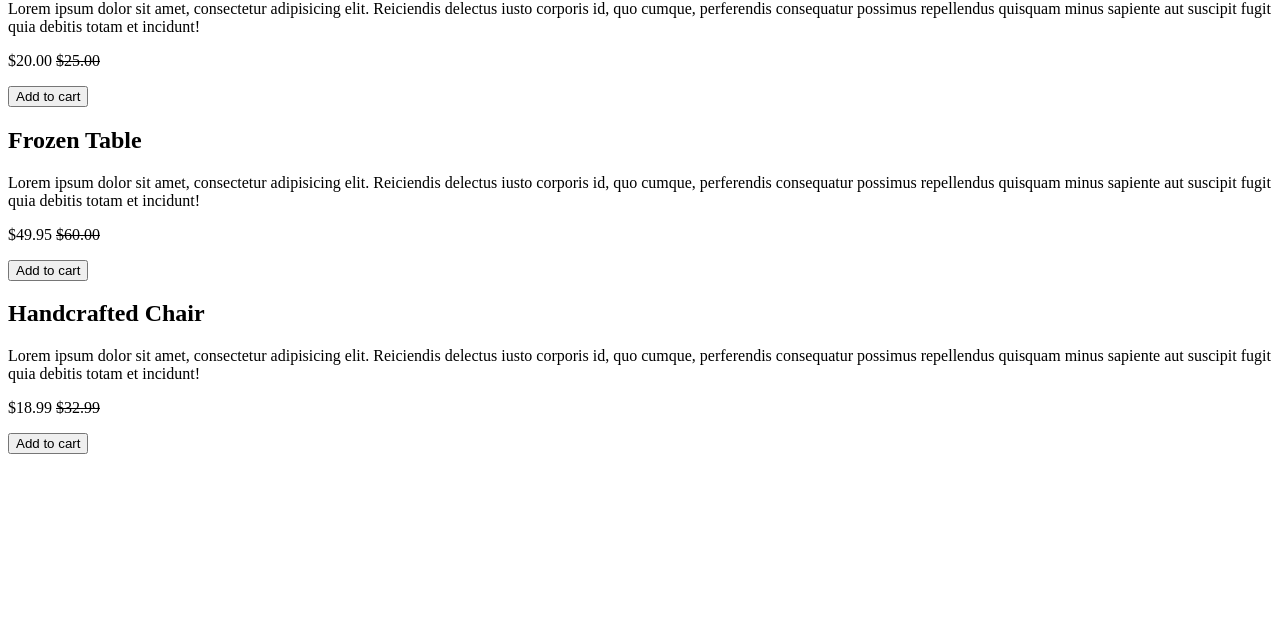
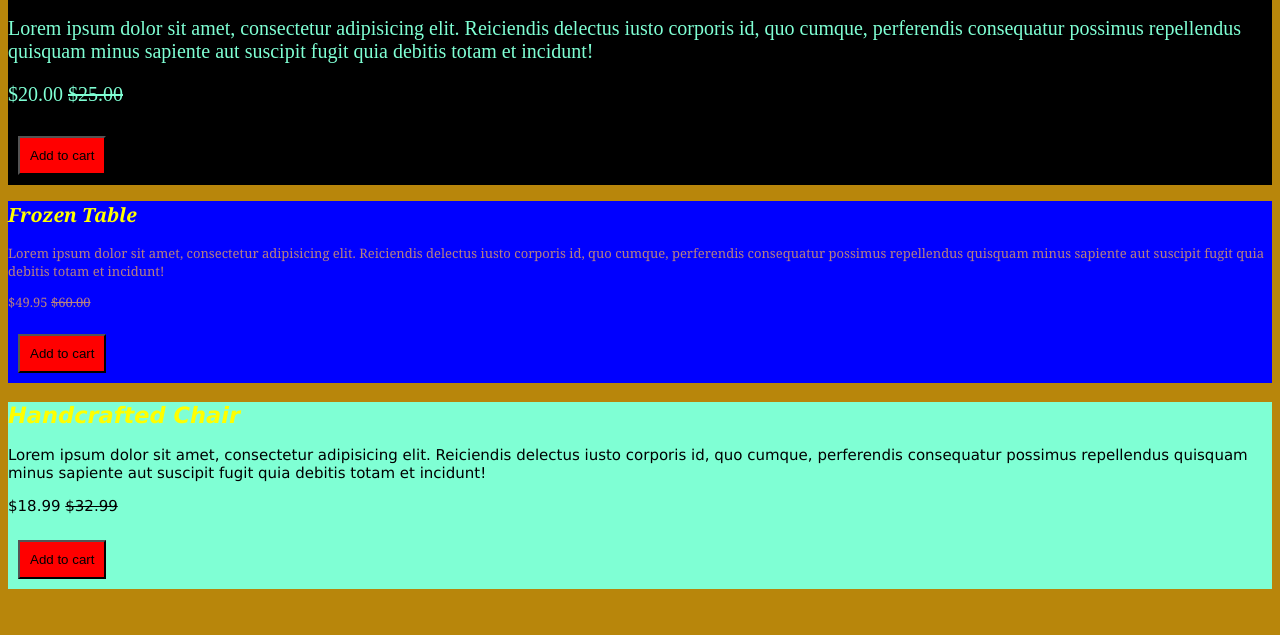
Before and after one commit to jonesleroy/jonesleroy_furniture, a plain HTML site: page index.html in a window 1280 px wide. Shown: the part 165-800 px from the top of the page. Drawn offline with Linux system fonts and the light colour scheme.

Commit message:
my_furniturestore

```diff
--- a/index.css
+++ b/index.css
@@ -0,0 +1,42 @@
+body {
+    background-color: darkgoldenrod;
+}
+
+h2 {
+    color:yellow;
+    font-style: italic;
+}
+
+button {
+    background-color:red;
+    margin: 10px;
+    padding: 10px;
+    cursor:pointer;
+}
+
+.couch {
+    color:aquamarine;
+    font-family:'Times New Roman', Times, serif;
+    background-color: black;
+    font-size:20px;
+}
+
+
+.table {
+    color:rgb(182, 128, 128);
+    font-family:Georgia, 'Times New Roman', Times, serif;
+    background-color:blue;
+    font-size:13px;
+}
+
+.chair {
+    color:black;
+    font-family:'Lucida Sans', 'Lucida Sans Regular', 'Lucida Grande', 'Lucida Sans Unicode', Geneva, Verdana, sans-serif;
+    background-color:aquamarine;
+    font-size:15px;
+}
+
+button:hover {
+    background-color: white;
+    font-size: 15px;
+}
--- a/index.html
+++ b/index.html
@@ -2,6 +2,7 @@
 <html lang="en">
   <head>
     <title>Furniture Emporium</title>
+    <link rel="stylesheet" href="index.css">
   </head>
   <body>
     <main>
@@ -12,7 +13,7 @@
           bring home.
         </p>
       </header>
-      <article>
+      <article class="couch">
         <h2>Ergonomic Couch</h2>
         <p>
           Lorem ipsum dolor sit amet, consectetur adipisicing elit. Reiciendis
@@ -23,7 +24,7 @@
         <p>$20.00 <s>$25.00</s></p>
         <button>Add to cart</button>
       </article>
-      <article>
+      <article class="table">
         <h2>Frozen Table</h2>
         <p>
           Lorem ipsum dolor sit amet, consectetur adipisicing elit. Reiciendis
@@ -34,7 +35,7 @@
         <p>$49.95 <s>$60.00</s></p>
         <button>Add to cart</button>
       </article>
-      <article>
+      <article class="chair">
         <h2>Handcrafted Chair</h2>
         <p>
           Lorem ipsum dolor sit amet, consectetur adipisicing elit. Reiciendis
```
